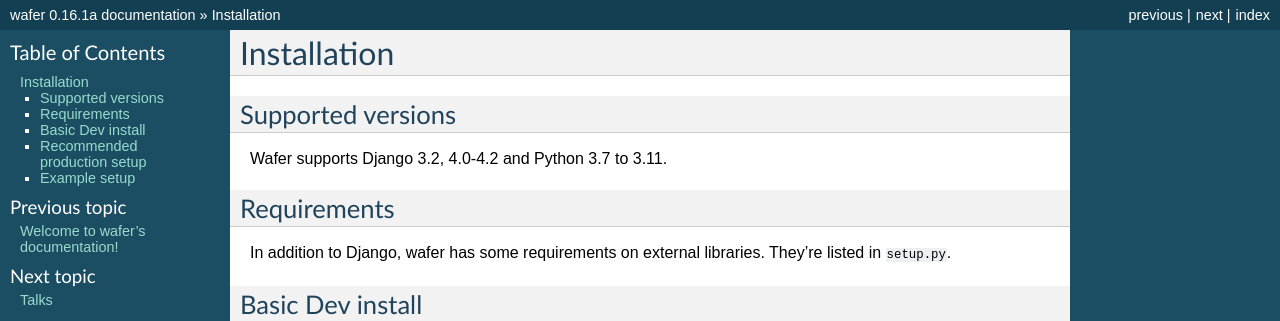
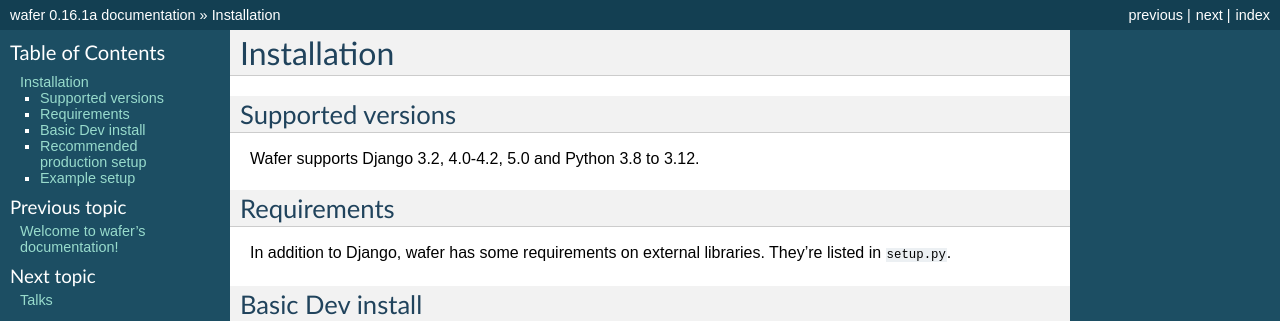
Before and after one commit to CTPUG/wafer, a Sphinx documentation site: the page built from docs/install.rst, in a window 1280 px wide. Shown: the top 321 px of the page. Built offline with Sphinx 7.4.7, drawn with Linux system fonts in a browser that asks for light colours; pages that are not in the unit, such as notebooks, are missing from menus.

Commit message:
Update list of supported versions

```diff
--- a/README.rst
+++ b/README.rst
@@ -35,7 +35,7 @@
 Supported Django versions
 =========================
 
-Wafer supports Django 3.2 and Django 4.0 - 4.2.
+Wafer supports Django 3.2, Django 4.0 - 4.2 and Django 5.0 .
 
 Installation
 ============
--- a/docs/install.rst
+++ b/docs/install.rst
@@ -5,7 +5,7 @@
 Supported versions
 ==================
 
-Wafer supports Django 3.2, 4.0-4.2 and Python 3.7 to 3.11.
+Wafer supports Django 3.2, 4.0-4.2, 5.0 and Python 3.8 to 3.12.
 
 Requirements
 ============
```
